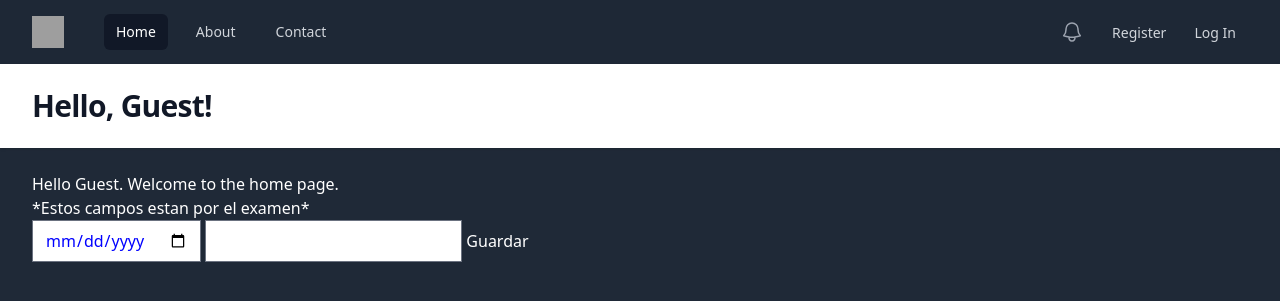
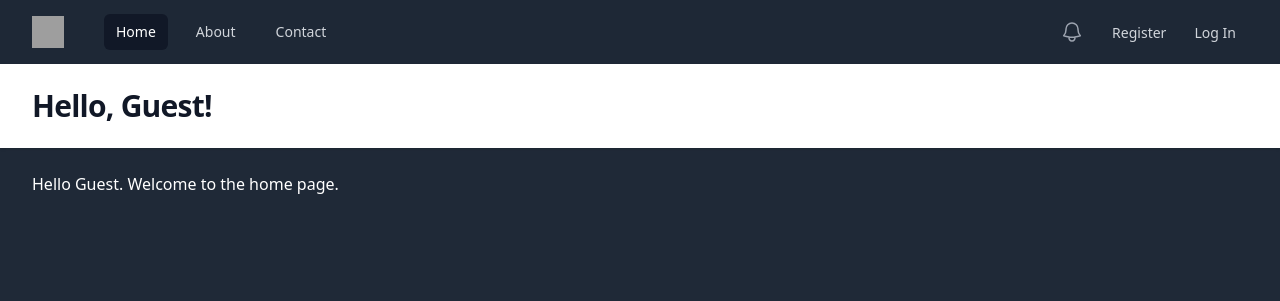
Before and after one commit to Paulo2722/Practica-Videos-PHP, a PHP site: page / in a window 1280 px wide. Shown: the top 301 px of the page. Run offline with PHP 8.4, Linux system fonts and the light colour scheme; some libraries are stand-ins or nearby versions; grey boxes are pictures that could not be loaded.

Commit message:
Elimino cambios anteriores

```diff
--- a/demo/views/index.view.php
+++ b/demo/views/index.view.php
@@ -5,14 +5,6 @@
     <main>
         <div class="mx-auto max-w-7xl px-4 py-6 sm:px-6 lg:px-8">
             <p class="text-white">Hello <?= $_SESSION['user']['name'] ?? "Guest" ?>. Welcome to the home page.</p>
-
-            <!--Campos para añadir el cumpleaños y el telefono!-->
-            <p>*Estos campos estan por el examen*</p>
-            <form method="post">
-                <input type="date" style="color: blue">
-                <input type="text" style="color: blue">
-                <button type="submit">Guardar</button>
-            </form>
         </div>
     </main>
 
```
